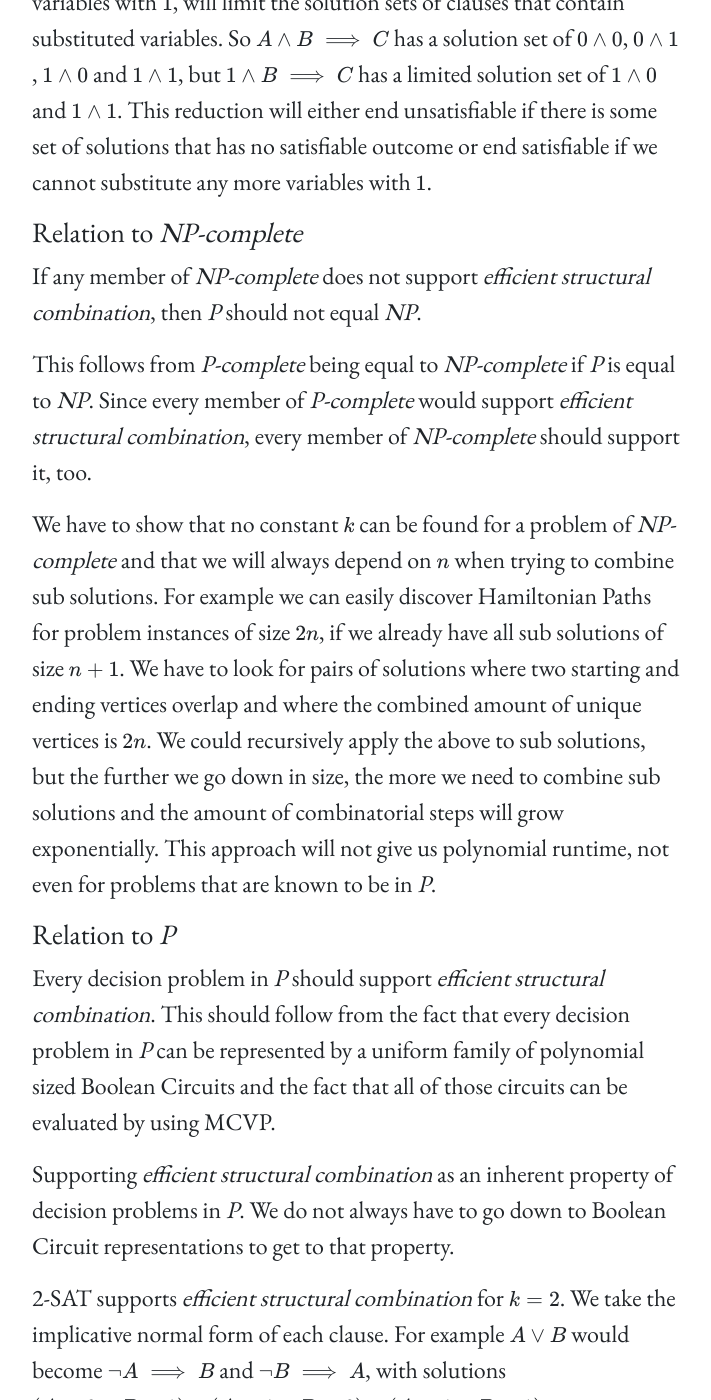
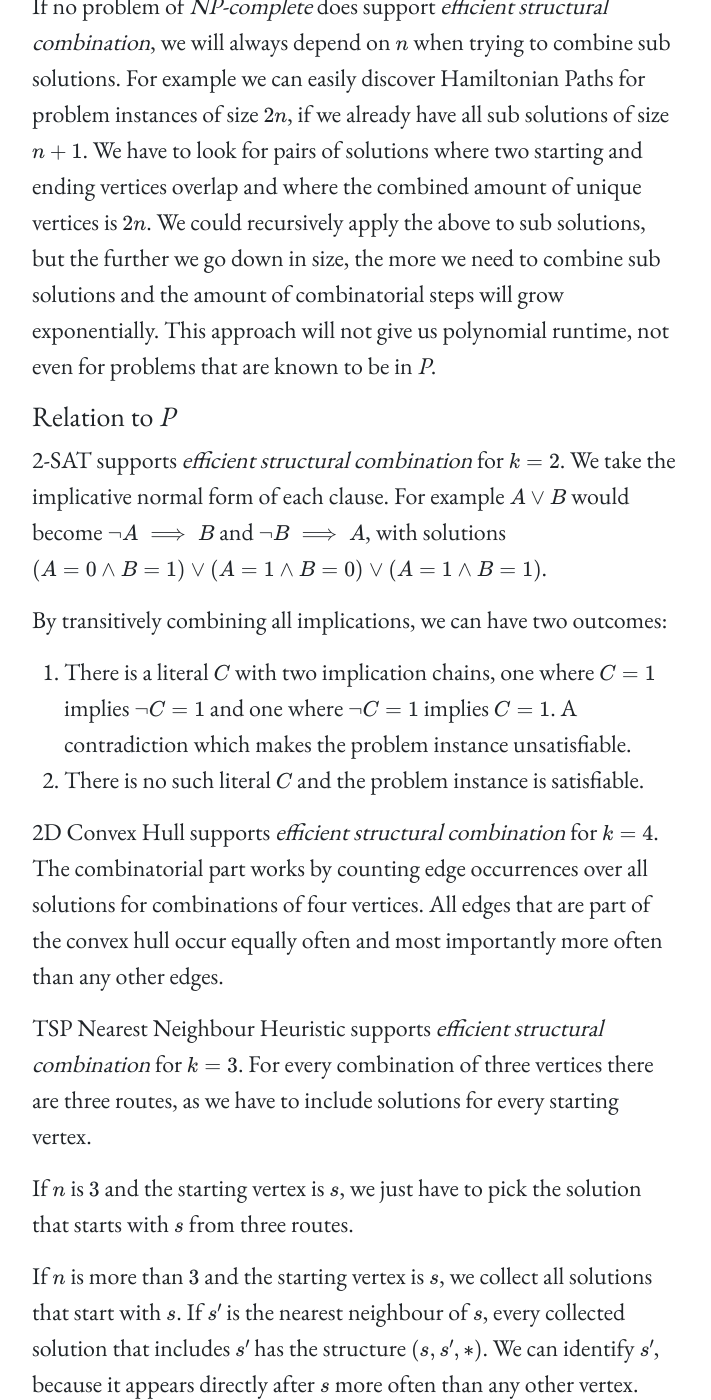
Before and after one commit to patrickschaffrath/patrickschaffrath.github.io, a Jekyll site: the page built from papers/efficient_structural_combination.md, in a window 1280 px wide and 1400 px high, scrolled down 2862 px. Shown: the whole window, without its empty margins (283-994 px from the left). Built offline with Jekyll 4.4.1, drawn with Linux system fonts in a browser that asks for light colours; some web fonts are replaced; some of the changed text lies outside the part shown.

```diff
--- a/papers/efficient_structural_combination.md
+++ b/papers/efficient_structural_combination.md
@@ -16,12 +16,7 @@ For a problem to support *efficient structural combination*, we might have to co
 
 ### Relation to *P-complete*
 
-We assume a decision problem $$P_A$$ supporting *efficient structural combination*. If $$P_A$$ is a member of *P-complete*, it should follow that all members of *P-complete* support it.
-In the end, every member of *P-complete* is a representative of one single abstract decision problem, that supports *efficient structural combination*.
-
-#### $$P_A$$ can be Monotone Circuit Value Problem
-
-MCVP supports *efficient structural combination* for $$k = 1$$, using only gates of exactly two inputs and exactly one output. For every of the two possible gates of MCVP we have equations with the following solutions:
+Monotone Circuit Value Problem supports *efficient structural combination* for $$k = 1$$, using only gates of exactly two inputs and exactly one output. For every of the two possible gates of MCVP we have equations with the following solutions:
 
 1. $$x \land y = z$$ with solutions $$0 \land 0 = 0$$ or $$0 \land 1 = 0$$ or $$1 \land 0 = 0$$ or $$1 \land 1 = 1$$
 2. $$a \lor b = c$$ with solutions $$0 \lor 0 = 0$$ or $$0 \lor 1 = 1$$ or $$1 \lor 0 = 1$$ or $$1 \lor 1 = 1$$
@@ -30,9 +25,7 @@ For an input of $$n$$ gates we have $$m$$ starting gates that have non variable
 
 The last variable we substituted is the output of the final gate and gives us the answer to the problem instance.
 
-#### $$P_A$$ can be Horn-SAT
-
-Horn-satisfiability supports *efficient structural combination* for $$k = 3$$. For every Horn clause there is a set of equivalent Horn clauses with three literals each, by applying the following rules:
+Horn-SAT supports *efficient structural combination* for $$k = 3$$. For every Horn clause there is a set of equivalent Horn clauses with three literals each, by applying the following rules:
 
 1. $$A \Leftrightarrow$$ $$(1 \land 1 \implies A)$$
 2. $$\lnot A \Leftrightarrow$$ $$(A \land 1 \implies 0)$$
@@ -49,20 +42,10 @@ This reduction will either end unsatisfiable if there is some set of solutions t
 
 ### Relation to *NP-complete*
 
-If any member of *NP-complete* does not support *efficient structural combination*, then *P* should not equal *NP*.
-
-This follows from *P-complete* being equal to *NP-complete* if *P* is equal to *NP*. Since every member of *P-complete* would support *efficient structural combination*, every member of *NP-complete* should support it, too.
-
-We have to show that no constant $$k$$ can be found for a problem of *NP-complete* and that we will always depend on $$n$$ when trying to combine sub solutions. For example we can easily discover Hamiltonian Paths for problem instances of size $$2n$$, if we already have all sub solutions of size $$n+1$$. We have to look for pairs of solutions where two starting and ending vertices overlap and where the combined amount of unique vertices is $$2n$$.
+If no problem of *NP-complete* does support *efficient structural combination*, we will always depend on $$n$$ when trying to combine sub solutions. For example we can easily discover Hamiltonian Paths for problem instances of size $$2n$$, if we already have all sub solutions of size $$n+1$$. We have to look for pairs of solutions where two starting and ending vertices overlap and where the combined amount of unique vertices is $$2n$$.
 We could recursively apply the above to sub solutions, but the further we go down in size, the more we need to combine sub solutions and the amount of combinatorial steps will grow exponentially. This approach will not give us polynomial runtime, not even for problems that are known to be in *P*.
 
 ### Relation to *P*
-
-Every decision problem in *P* should support *efficient structural combination*.
-This should follow from the fact that every decision problem in *P* can be represented by a uniform family of polynomial sized Boolean Circuits and the fact that all of those circuits can be evaluated by using MCVP.
-
-Supporting *efficient structural combination* as an inherent property of decision problems in *P*.
-We do not always have to go down to Boolean Circuit representations to get to that property.
 
 2-SAT supports *efficient structural combination* for $$k = 2$$. We take the implicative normal form of each clause. For example $$A \lor B$$ would become $$\lnot A \implies B$$ and $$\lnot B \implies A$$, with solutions $$(A = 0 \land B = 1)\ \lor$$ $$(A = 1 \land B = 0)\ \lor$$ $$(A = 1 \land B = 1)$$.
 
@@ -88,7 +71,7 @@ The solution thus is $$b \to a \to d \to c \to b$$.
 
 ### Shortest Path Problem and Longest Path Problem
 
-Both problems seem very similar, one is like the inverse of the other. We know that the shortest simple path can be found in polynomial time and can show that the problem supports *efficient structural combination*. On the other hand, the longest simple path might not be found in polynomial time, as this decision problem is in *NP-complete*. If the Longest Path Problem supports *efficient structural combination* for simple paths, then *P* does equal *NP* and if it does not support *efficient structural combination* for simple paths, then *P* should not equal *NP*.
+Both problems seem very similar, one is like the inverse of the other. We know that the shortest simple path can be found in polynomial time and can show that the problem supports *efficient structural combination*. On the other hand, the longest simple path might not be found in polynomial time, as this decision problem is in *NP-complete*.
 
 The Shortest Path Problem does support *efficient structural combination* for simple paths and $$k = 2$$. We have to work with normalized inputs that only contain edges of the same positive weight $$w$$. The single positive weight $$w$$ could be $$1$$ or $$0.1$$ for example. For each node we list all shortest simple paths that are reachable within one edge. Those paths go through two nodes and have total weight of $$w$$ each.
 
@@ -106,4 +89,4 @@ We could try to extend Horn-SAT by clauses that include two positive literals, l
 
 With *efficient structural combination*, listing a maximum of $$n^k$$ combinations can always be done in polynomial time. Each solution to a combination of $$k$$ elements can always be found in polynomial time, even by brute force. This is true for every problem in *NP*. Only the combinatorial part is key to show that a problem is in *P*.
 
-This paper is halfway between science and art. I truly believe that *efficient structural combination* is a powerful tool and even able to draw a line between complexity classes, although I’m not able to strictly proof it yet.
+This paper is halfway between science and art. I truly believe that *efficient structural combination* is a powerful tool and maybe even able to draw a line between complexity classes.
```
Also changed, not shown: other parts of papers/efficient_structural_combination.md (+1 -1 lines).
